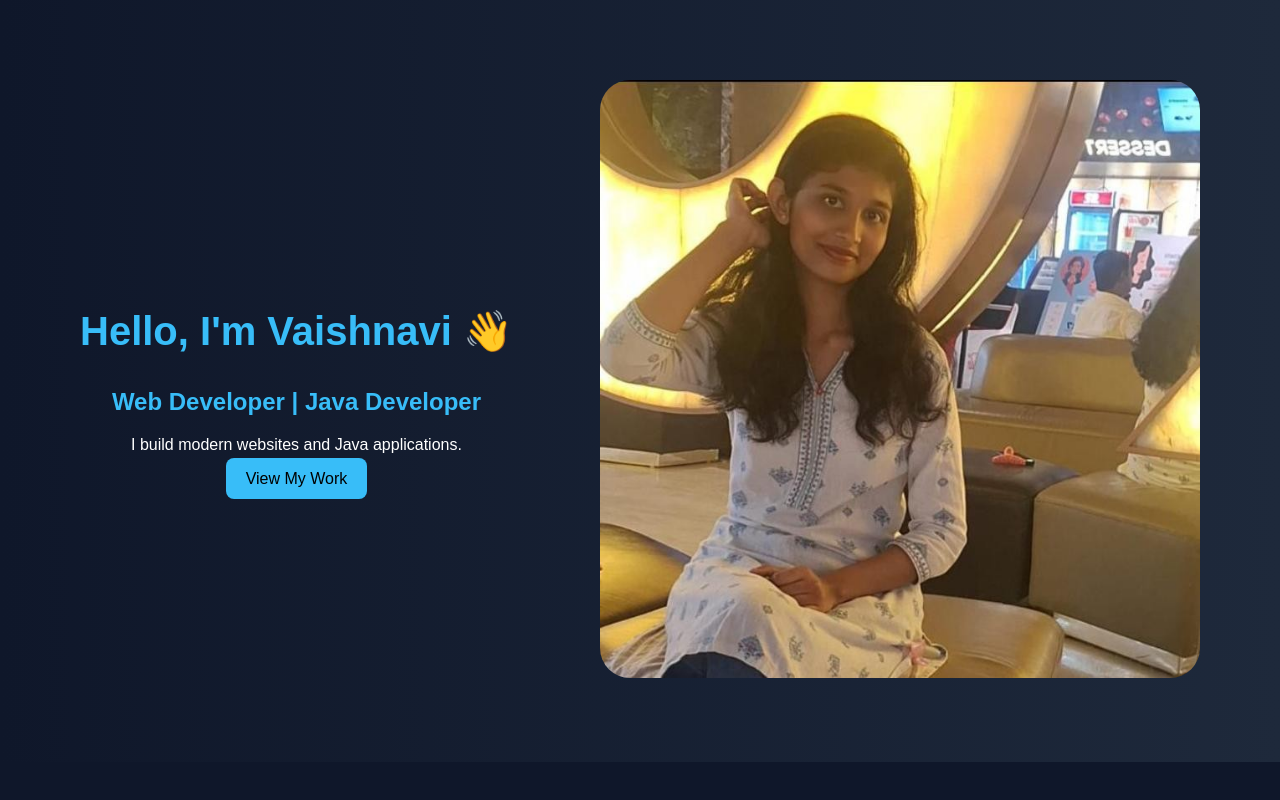
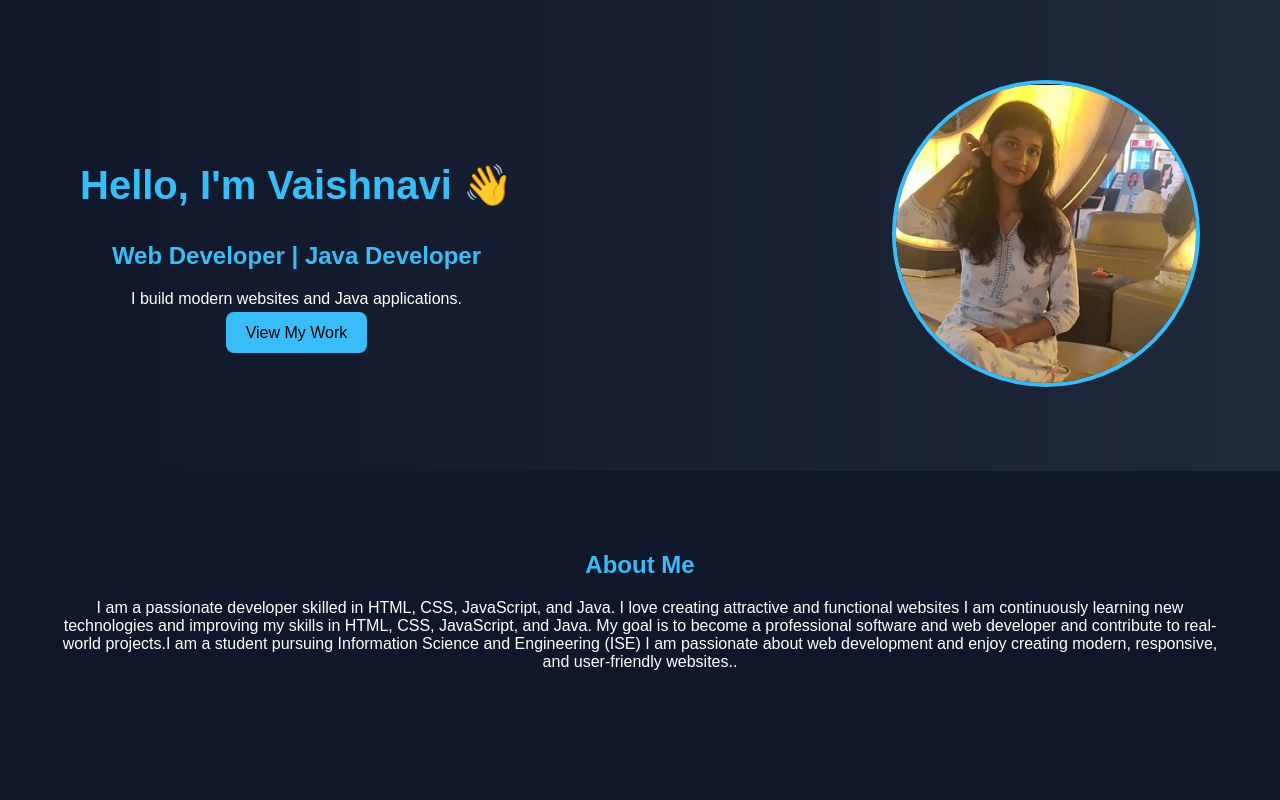
Before and after one commit to vaishnaviprabha313-ctrl/vaishnaviprabha313-ctrl.github.io, a plain HTML site: page index.html in a window 1280 px wide. Shown: the top 800 px of the page. Drawn offline with Linux system fonts and the light colour scheme.

Commit message:
Update style.css

```diff
--- a/style.css
+++ b/style.css
@@ -15,10 +15,12 @@ body {
     background: linear-gradient(to right, #0f172a, #1e293b);
 }
 
-.hero img {
-    width: 600px;
-    border-radius: 30px;
+.hero-image img {
+    width: 300px;
+    border-radius: 50%;
+    border: 4px solid #38bdf8;
 }
+
 
 .btn {
     background: #38bdf8;
```
